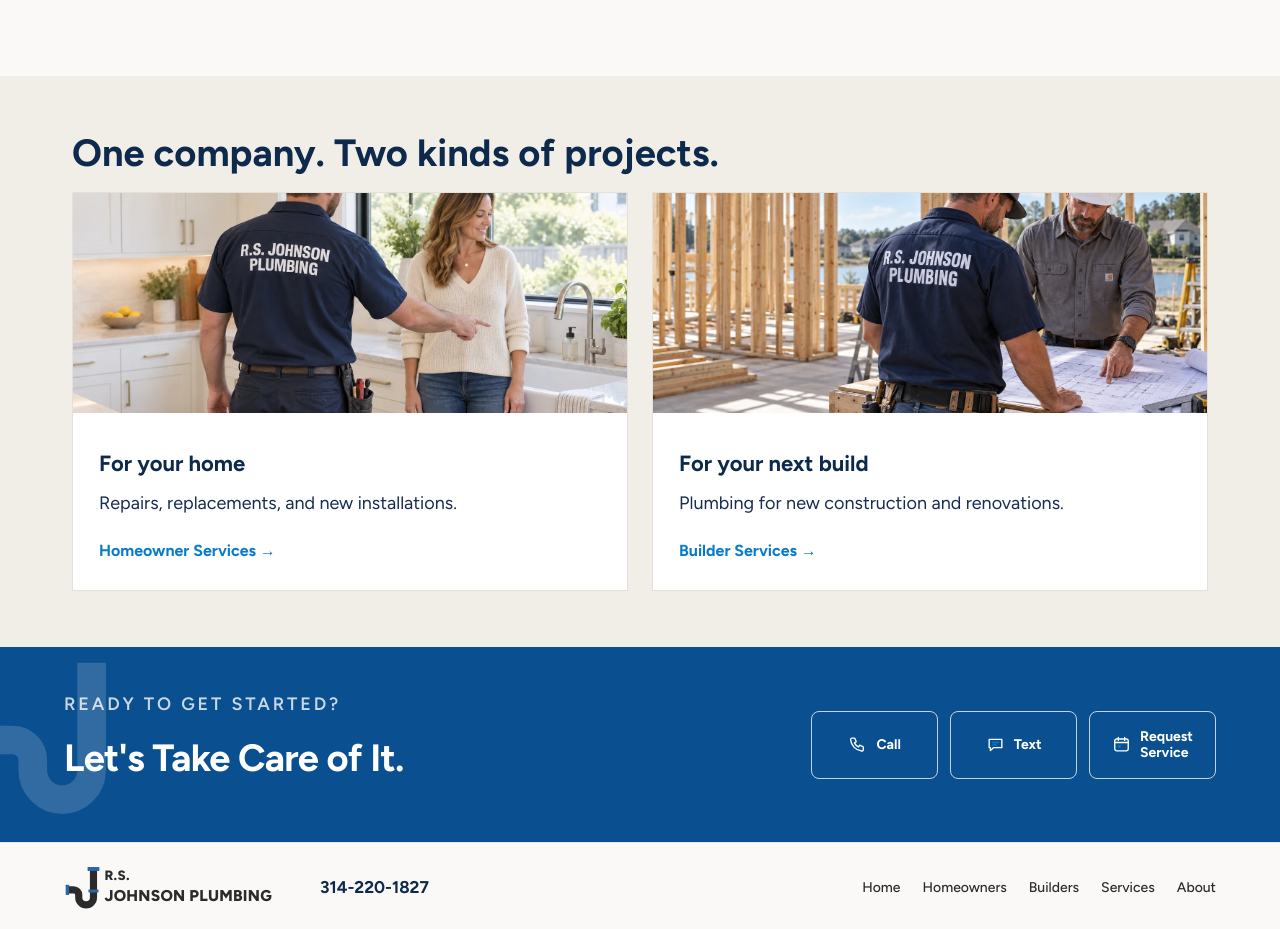
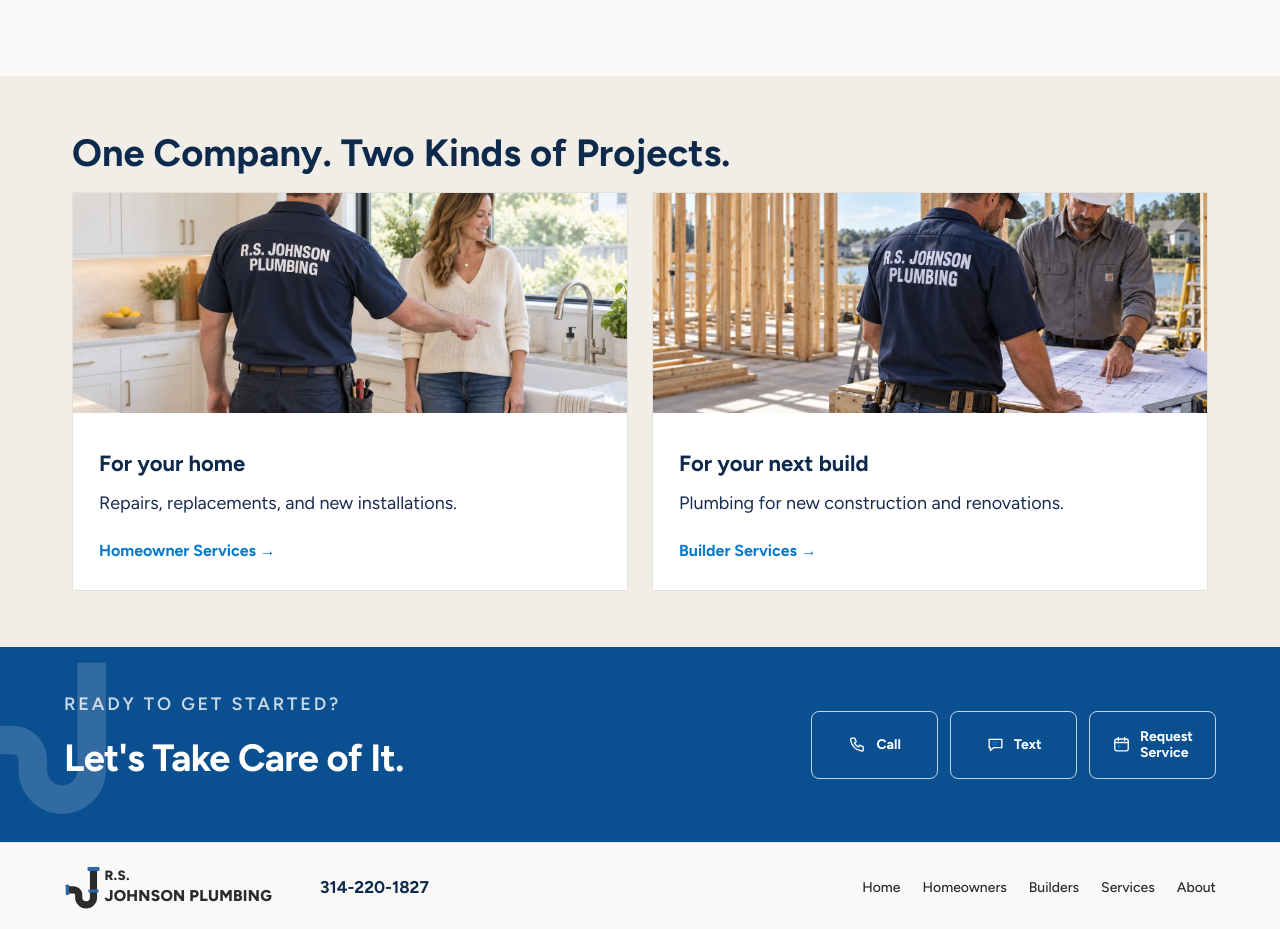
Before and after one commit to rs-johnson-plumbing/website, a Next.js app: page /about-preview/1 in a window 1280 px wide. Shown: the part 1565-2494 px from the top of the page. Built offline with nearby package versions, Linux system fonts and the light colour scheme.

Commit message:
Capitalize About audience section heading

```diff
--- a/src/app/about-preview/[concept]/page.tsx
+++ b/src/app/about-preview/[concept]/page.tsx
@@ -88,7 +88,7 @@ export default async function Page({params}:{params:Promise<{concept:string}>})
  <><section className="aw craft-opening"><p className="eyebrow">About R.S. Johnson Plumbing</p><h1>Good work.<br/>Clear communication.</h1><p className="story">A local plumbing company for the people who live in homes—and the people who build them.</p><div className="actions"><C2Button href="/services" variant="outline" className="c2-btn--quiet">Explore Our Services</C2Button></div></section>
  <section className="navy"><div className="aw split"><div><p className="eyebrow">Our approach</p><h2>Care in every step.</h2><p>From the first conversation to the finishing details, clear expectations make a better experience.</p></div><div>{[{id:"plans",title:"Understand the job",line:"Start with the problem, the plans, and what you need."},{id:"roughin",title:"Plan the work",line:"Talk through the scope and coordinate the next steps."},{id:"trim",title:"Mind the details",line:"Make the connections, check the work, and explain the result."}].map((v,i)=><div className="process" key={v.id}><C2Drawing id={v.id}/><div><span className="num">0{i+1}</span><h3>{v.title}</h3><p>{v.line}</p></div></div>)}</div></div></section>
  <section className="aw compact-owner"><div className="portrait"><Image src="/images/concept-two/hero-desktop-authority.webp" alt="Approved illustration of Ryan beside the company van" fill sizes="(min-width:701px) 240px,100vw"/></div><div><p className="eyebrow">Meet the owner</p><h2>Ryan Johnson</h2><p>Owner & Master Plumber</p><p>Based in O’Fallon, Ryan works with homeowners and builders across St. Charles and St. Louis.</p><a className="textlink" href="tel:3142201827">Talk to Ryan →</a></div></section></>}
- <section className="cream"><div className="aw"><h2>One company. Two kinds of projects.</h2><div className="audiences">{[{title:"For your home",src:"homeowner-personal-service.webp",line:"Repairs, replacements, and new installations.",href:"/for-homeowners",link:"Homeowner Services"},{title:"For your next build",src:"builders-plans-review.webp",line:"Plumbing for new construction and renovations.",href:"/for-builders",link:"Builder Services"}].map(a=><article className="audience" key={a.title}><div className="photo"><Image src={"/images/concept-two/"+a.src} alt={a.title} fill sizes="(min-width:701px) 50vw,100vw"/></div><div className="copy"><h3>{a.title}</h3><p>{a.line}</p><a className="textlink" href={a.href}>{a.link} →</a></div></article>)}</div></div></section>
+ <section className="cream"><div className="aw"><h2>One Company. Two Kinds of Projects.</h2><div className="audiences">{[{title:"For your home",src:"homeowner-personal-service.webp",line:"Repairs, replacements, and new installations.",href:"/for-homeowners",link:"Homeowner Services"},{title:"For your next build",src:"builders-plans-review.webp",line:"Plumbing for new construction and renovations.",href:"/for-builders",link:"Builder Services"}].map(a=><article className="audience" key={a.title}><div className="photo"><Image src={"/images/concept-two/"+a.src} alt={a.title} fill sizes="(min-width:701px) 50vw,100vw"/></div><div className="copy"><h3>{a.title}</h3><p>{a.line}</p><a className="textlink" href={a.href}>{a.link} →</a></div></article>)}</div></div></section>
  <C2FinalCta/>
  </div>;
 }
```
